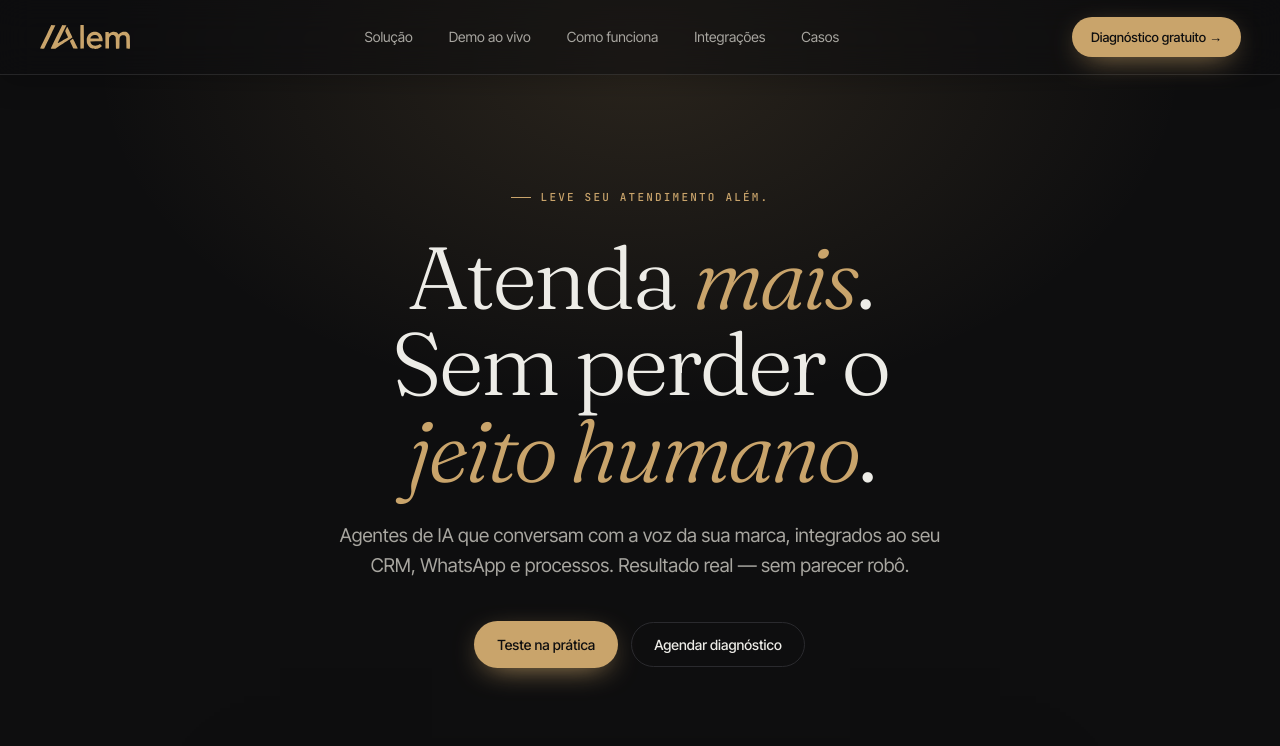
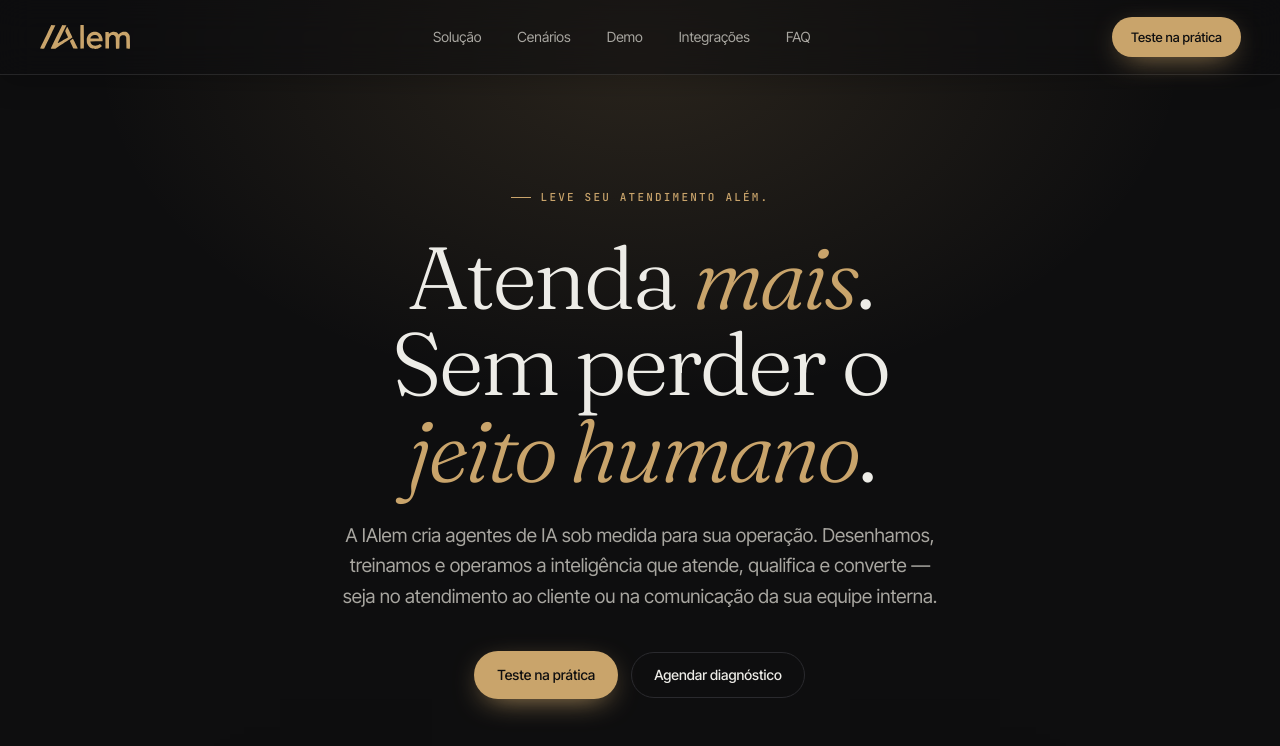
Before and after one commit to bravolideres/ialem, a Next.js app: page / in a window 1280 px wide. Shown: the top 746 px of the page. Built offline with nearby package versions, Linux system fonts and the light colour scheme.

Commit message:
fix: navbar order, hero copy, solution intro, testimonial metrics, financeiro scenario

```diff
--- a/src/app/globals.css
+++ b/src/app/globals.css
@@ -546,6 +546,10 @@ nav.top ul a:hover { color: var(--text); }
   font-size: 15px; line-height: 1.65; color: var(--text-dim);
   font-style: italic;
 }
+.testimonial-metric {
+  font-family: 'Fraunces', serif; font-size: 22px; font-weight: 300;
+  color: var(--gold); margin-bottom: 14px; letter-spacing: -.02em;
+}
 .testimonial-author {
   display: flex; align-items: center; gap: 14px;
 }
--- a/src/components/Hero.tsx
+++ b/src/components/Hero.tsx
@@ -9,7 +9,9 @@ export default function Hero() {
           Atenda <em>mais</em>.<br />Sem perder o <em>jeito humano</em>.
         </h1>
         <p>
-          Agentes de IA que conversam com a voz da sua marca, integrados ao seu CRM, WhatsApp e processos. Resultado real — sem parecer robô.
+          A IAlem cria agentes de IA sob medida para sua operação. Desenhamos, treinamos e
+          operamos a inteligência que atende, qualifica e converte — seja no atendimento ao
+          cliente ou na comunicação da sua equipe interna.
         </p>
         <div className="hero-cta">
           <a href="https://wa.me/5500000000000?text=Quero%20testar%20a%20IAlem" target="_blank" className="btn btn-primary">
--- a/src/components/LiveDemo.tsx
+++ b/src/components/LiveDemo.tsx
@@ -44,10 +44,10 @@ const SCENARIOS: Scenario[] = [
     ],
   },
   {
-    name: "Sua Empresa · Cooperativa de Crédito",
-    icon: "🤝",
-    title: "Cooperativa",
-    subtitle: "Oferta proativa de consórcio",
+    name: "Sua Empresa · Serviços Financeiros",
+    icon: "🏦",
+    title: "Financeiro",
+    subtitle: "Oferta proativa de produtos",
     turns: [
       { who: "ai", text: "Oi, Sr. Antônio! Tudo bem? Aqui é da CooperaVale. Temos uma condição exclusiva de consórcio imobiliário esse mês — taxa administrativa a partir de 12%. Posso te contar mais?" },
       { who: "user", text: "Opa, me interessa sim. É pra imóvel residencial?" },
--- a/src/components/LogoStrip.tsx
+++ b/src/components/LogoStrip.tsx
@@ -23,7 +23,7 @@ export default function LogoStrip() {
               width={140}
               height={logo.height}
               style={{
-                height: logo.height,
+                height: `${logo.height}px`,
                 width: "auto",
                 filter: "brightness(0) invert(1)",
                 opacity: 0.6,
--- a/src/components/Navbar.tsx
+++ b/src/components/Navbar.tsx
@@ -15,10 +15,10 @@ export default function Navbar() {
 
   const links = [
     { href: "#solucao", label: "Solução" },
-    { href: "#demo", label: "Demo ao vivo" },
-    { href: "#funciona", label: "Como funciona" },
+    { href: "#casos", label: "Cenários" },
+    { href: "#demo", label: "Demo" },
     { href: "#integracoes", label: "Integrações" },
-    { href: "#casos", label: "Casos" },
+    { href: "#faq", label: "FAQ" },
   ];
 
   return (
@@ -40,8 +40,8 @@ export default function Navbar() {
       >
         {mobileOpen ? "✕" : "☰"}
       </button>
-      <a href="#cta" className="btn btn-primary btn-sm">
-        Diagnóstico gratuito →
+      <a href="https://wa.me/5500000000000?text=Quero%20testar%20a%20IAlem" target="_blank" className="btn btn-primary btn-sm">
+        Teste na prática
       </a>
 
       <div className={`nav-links-mobile${mobileOpen ? " open" : ""}`}>
--- a/src/components/Solution.tsx
+++ b/src/components/Solution.tsx
@@ -31,7 +31,8 @@ export default function Solution() {
             O que muda com a <em>IAlem</em>.
           </h2>
           <p>
-            Sem promessa milagrosa. Só o que a gente vê todo dia entrando em operação com clientes como você.
+            Cada minuto sem resposta é um cliente que vai para o concorrente. Cada follow-up esquecido
+            é receita perdida. Não é falta de vontade do seu time — é falta de escala. A IAlem resolve isso.
           </p>
         </div>
 
--- a/src/components/Testimonials.tsx
+++ b/src/components/Testimonials.tsx
@@ -7,6 +7,7 @@ const testimonials = [
     name: "Rafael Monteiro",
     role: "Gerente Comercial",
     company: "Concessionária Fiat",
+    metric: "+40% leads atendidos",
   },
   {
     quote:
@@ -14,6 +15,7 @@ const testimonials = [
     name: "Dra. Camila Esteves",
     role: "Diretora Clínica",
     company: "Dermaê",
+    metric: "−60% no-show",
   },
   {
     quote:
@@ -21,6 +23,7 @@ const testimonials = [
     name: "Lucas Braga",
     role: "Head de Operações",
     company: "Vitrale Imóveis",
+    metric: "3× mais conversas",
   },
 ];
 
@@ -37,9 +40,12 @@ export default function Testimonials() {
         <div className="testimonials-grid">
           {testimonials.map((t, i) => (
             <div className="testimonial-card" key={i}>
-              <blockquote>
-                <p>&ldquo;{t.quote}&rdquo;</p>
-              </blockquote>
+              <div>
+                <div className="testimonial-metric">{t.metric}</div>
+                <blockquote>
+                  <p>&ldquo;{t.quote}&rdquo;</p>
+                </blockquote>
+              </div>
               <div className="testimonial-author">
                 <div className="testimonial-avatar">
                   {t.name.split(" ").map((n) => n[0]).join("")}
```
